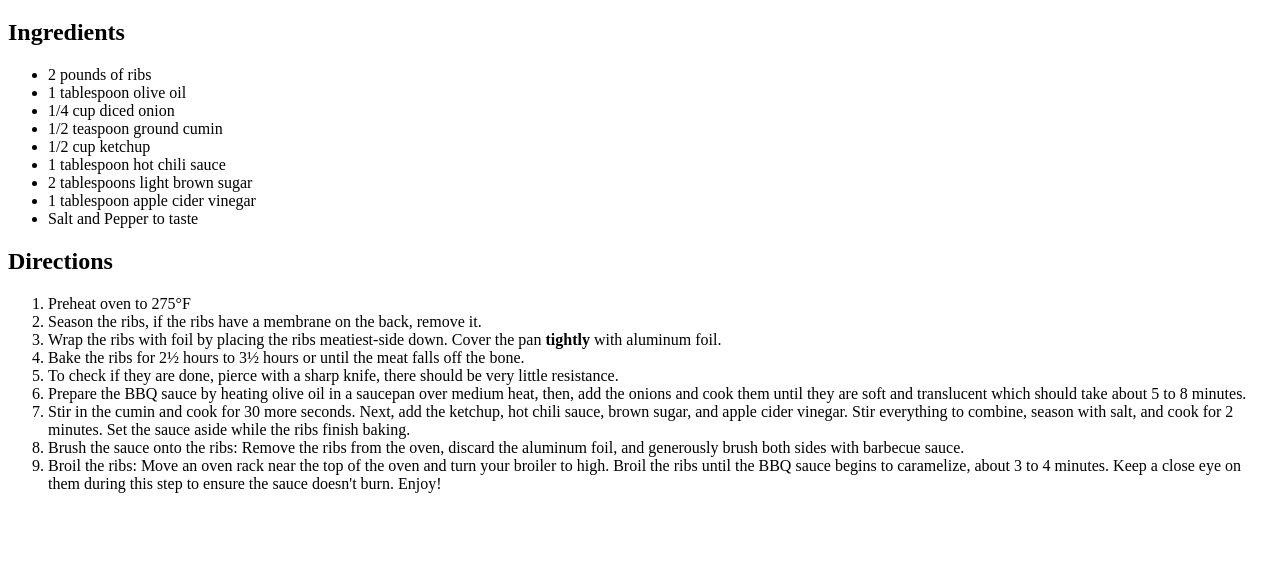
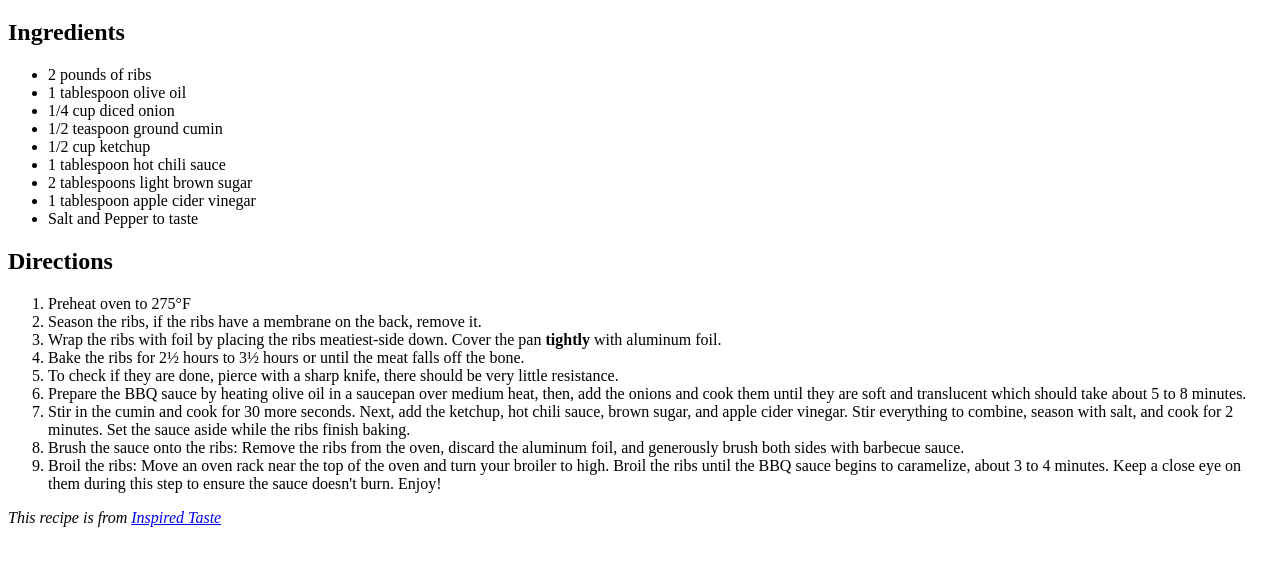
Before and after one commit to jelacksmith626/odin-recipes, a plain HTML site: page recipes/ribs.html in a window 1280 px wide. Shown: the part 61-626 px from the top of the page. Drawn offline with Linux system fonts and the light colour scheme.

Commit message:
Add credits to rib.html

```diff
--- a/recipes/ribs.html
+++ b/recipes/ribs.html
@@ -31,8 +31,11 @@
         <li>Stir in the cumin and cook for 30 more seconds. Next, add the ketchup, hot chili sauce, brown sugar, and apple cider vinegar. Stir everything to combine, season with salt, and cook for 2 minutes. Set the sauce aside while the ribs finish baking.</li>
         <li>Brush the sauce onto the ribs: Remove the ribs from the oven, discard the aluminum foil, and generously brush both sides with barbecue sauce.</li>
         <li>Broil the ribs: Move an oven rack near the top of the oven and turn your broiler to high. Broil the ribs until the BBQ sauce begins to caramelize, about 3 to 4 minutes. Keep a close eye on them during this step to ensure the sauce doesn&apos;t burn. Enjoy!</li>
-
-
     </ol>
 </body>
+
+<footer>
+    <p><em>This recipe is from <a href="https://www.inspiredtaste.net/7179/sweet-and-spicy-oven-baked-ribs/">Inspired Taste</a></em></p>
+</footer>
+
 </html>
```
